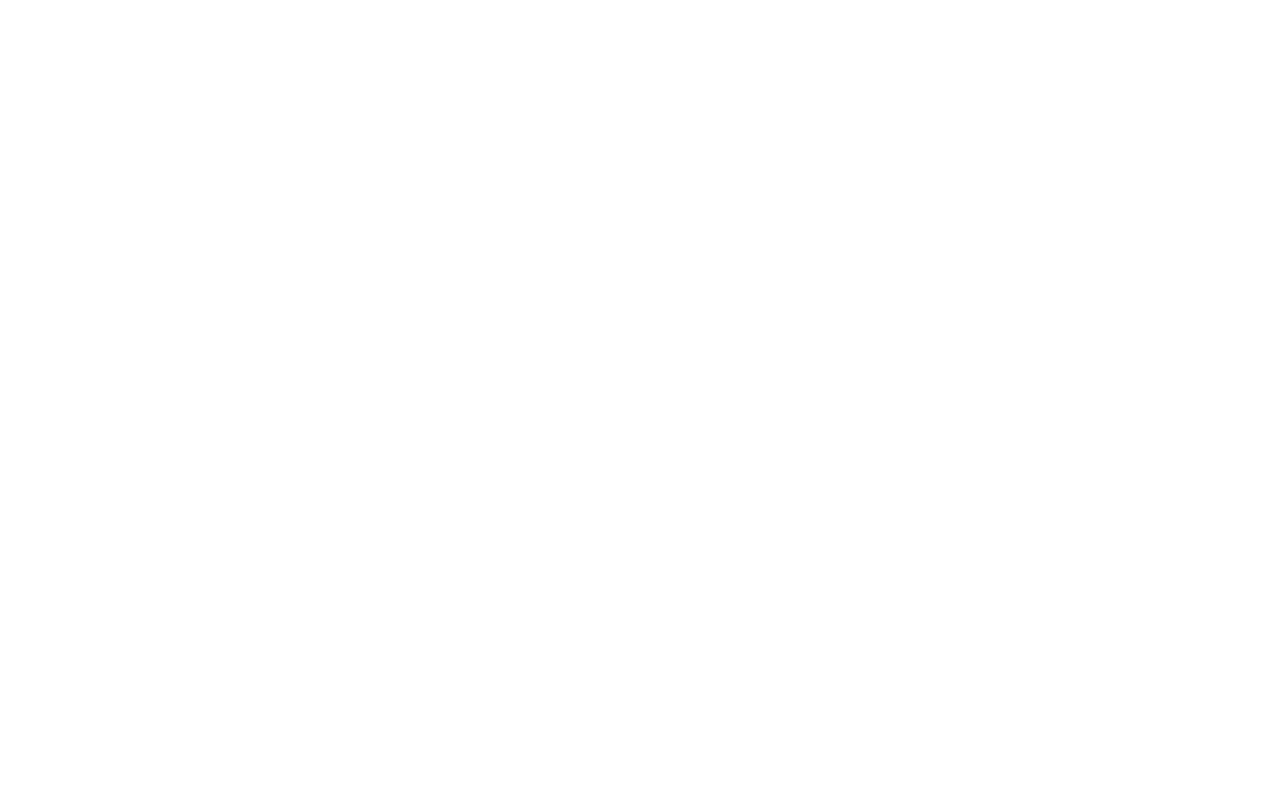
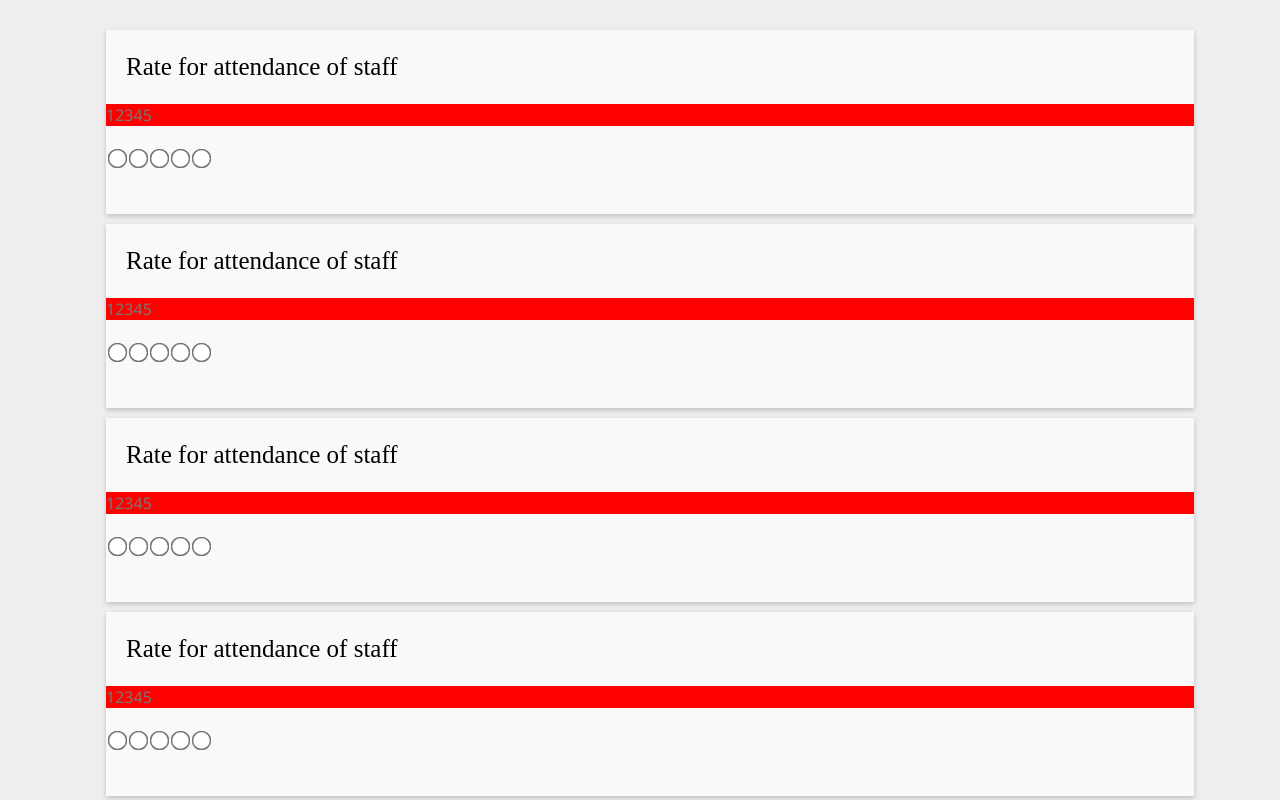
Before and after one commit to tawfeeq25/Student_Feedback, a React (Vite) app: page /feedback in a window 1280 px wide. Before the commit this address had no page. Built offline with nearby package versions, Linux system fonts and the light colour scheme.

Commit message:
feedback page started

```diff
--- a/src/main.jsx
+++ b/src/main.jsx
@@ -3,12 +3,14 @@
 import {BrowserRouter,Routes,Route} from 'react-router-dom';
 import Login from './pages/login';
 import AdminLayout from './pages/Admin/AdminLayout';
+import Feed from './pages/Feedback/feedback';
 const App=()=>{
   return(<>
     <BrowserRouter>
         <Routes>
           <Route path="/" element={<Login/>}/>
           <Route path="/admin" element={<AdminLayout/>}/>
+          <Route path="/feedback" element={<Feed/>}/>
         </Routes>
     </BrowserRouter>
   </>)
--- /dev/null
+++ b/src/pages/Feedback/feedback.jsx
@@ -0,0 +1,39 @@
+import '../../styles/feed.css';
+const Qs=()=>{
+    return(<>
+         <div id="ques">
+                <div id="quest">
+                <p>Rate for attendance of staff</p>
+                </div>
+                <div id="mark">
+                <div id="choice">
+		        <div id="markk"><span class="one">1</span><span class="two">2</span><span class="three">3</span><span class="four">4</span><span class="five">5</span></div><br/>
+		        <div id="ch">
+		        <input type="radio"  id="choi" name="val" value="1"  required />
+		        <input type="radio"   id="choi" name="val" value="2" />
+		        <input type="radio"   id="choi" name="val" value="3" checked/>
+		        <input type="radio"   id="choi" name="val" value="4" />
+		        <input type="radio"   id="choi" name="val" value="5"  />
+		            </div>
+		        </div>
+                </div>
+            </div>
+    </>)
+}
+const Feed=()=>{
+    return(<>
+    <div id="feedcont" className="box">
+        <div id="feedques">
+            <Qs/>
+            <Qs/>
+            <Qs/>
+            <Qs/>
+            <Qs/>
+            <Qs/> <Qs/>
+            <Qs/>
+            <Qs/>
+        </div>
+    </div>
+    </>)
+}
+export default Feed;
--- a/src/pages/login.jsx
+++ b/src/pages/login.jsx
@@ -36,10 +36,10 @@
 			</div>
 			<div id="side2">
 				<div id="side2-top">
-				<h1>M.I.E.T Engineering College</h1>
+				<h1>XYZ College</h1>
 				</div>
 				<div id="side2-middle">
-				<img src={feed}/>
+
 				</div>
 				<div id="side2-bottom">
 				<h1>Student Feedback System</h1>
--- /dev/null
+++ b/src/styles/feed.css
@@ -0,0 +1,48 @@
+#feedcont{
+    background-color: #eeeeee;
+    width:100%;
+    height:100vh;
+    font-family: 'Segoe UI', Tahoma, Geneva, Verdana, sans-serif;
+    display: flex;overflow-y: scroll;
+
+    justify-content: center;align-items: center;
+
+}
+#feedques{
+    background-color: transparent;
+    height: 95vh;
+    width:85%;
+
+    display: block;
+}
+#ques{
+    background-color: #f9f9f9;
+    width:100%;
+    color: #797676;
+    height:auto;
+    margin:10px;
+    display: grid;box-shadow: 0 2px 5px rgba(0, 0, 0, 0.2);
+    grid-template-rows: 40% 60%;
+}
+#quest{
+
+    width:100%;
+    height:100%;
+    display: flex;
+    align-items: center;
+
+}
+#markk{
+    background-color: red;
+    display: flex;
+}
+#quest p{
+    font-family: 'Times New Roman', Times, serif;
+    font-size: 25px;padding:20px;
+    color:#000000;
+}
+input[type="radio"]{
+	cursor: pointer;transform:scale(1.5);
+	accent-color: #2D30E1;
+
+}
```
